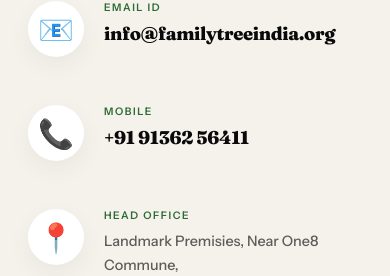
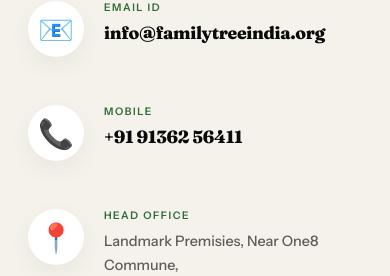
Before and after one commit to Sachinsagarmishra/familytreeindia, a PHP site: page /contact.html in a window 390 px wide. Shown: the part 382-658 px from the top of the page. Run offline with PHP 8.4, Linux system fonts and the light colour scheme.

Commit message:
Refine mobile responsive styles on contact page

```diff
--- a/contact.css
+++ b/contact.css
@@ -13,7 +13,7 @@
     opacity: 0;
     transform: translateY(30px);
     transition: opacity 0.9s cubic-bezier(0.16, 1, 0.3, 1),
-                transform 0.9s cubic-bezier(0.16, 1, 0.3, 1);
+        transform 0.9s cubic-bezier(0.16, 1, 0.3, 1);
 }
 
 .cont-reveal.in {
@@ -265,7 +265,7 @@
 
 .map-placeholder {
     height: 480px;
-    background: linear-gradient(rgba(0,0,0,0.4), rgba(0,0,0,0.4)), url('img/herobg.svg') center/cover no-repeat;
+    background: linear-gradient(rgba(0, 0, 0, 0.4), rgba(0, 0, 0, 0.4)), url('img/herobg.svg') center/cover no-repeat;
     border-radius: 12px;
     display: flex;
     align-items: center;
@@ -340,7 +340,7 @@
     }
 
     .info-link {
-        font-size: 1.15rem;
+        font-size: 1.1rem;
     }
 
     .info-text {
```
